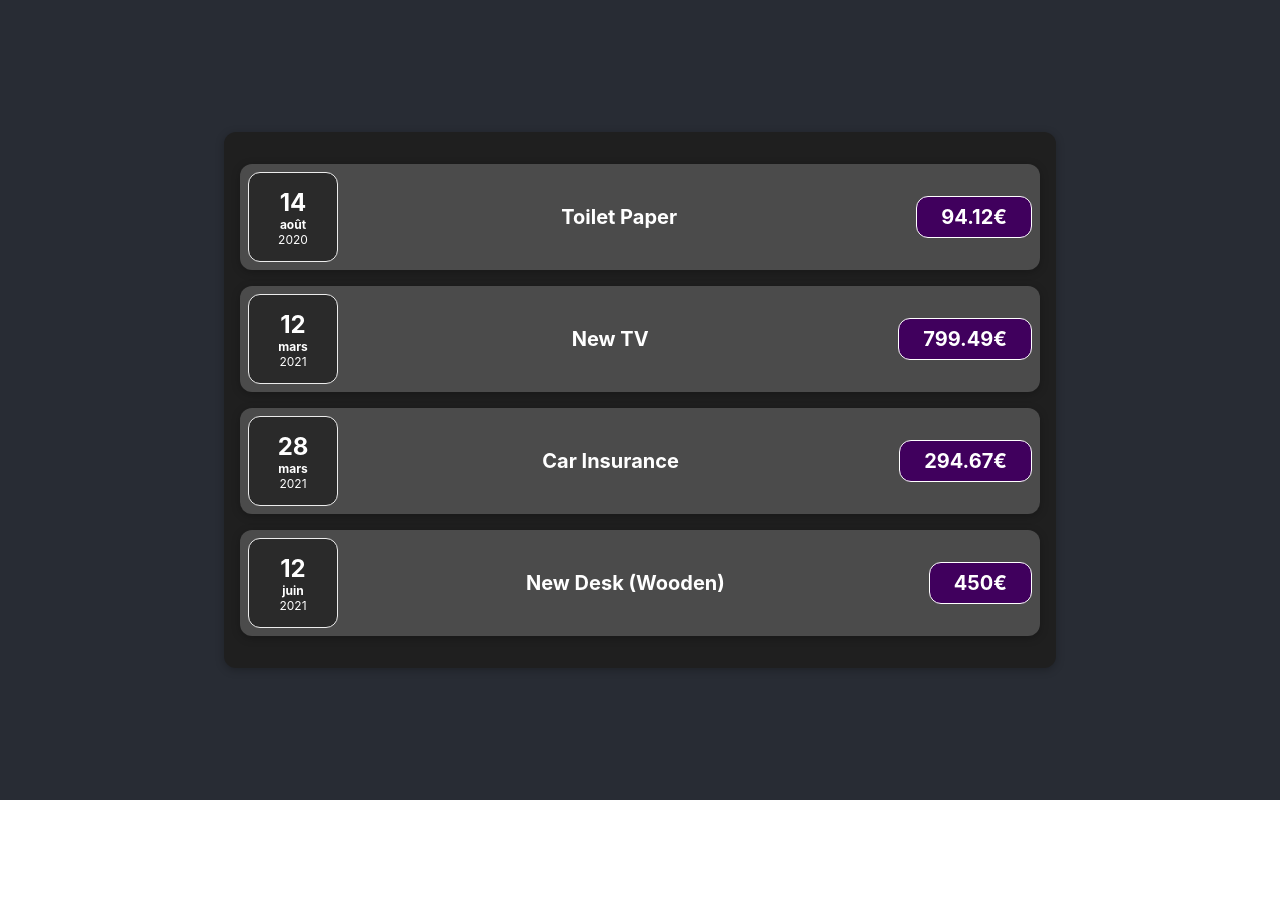
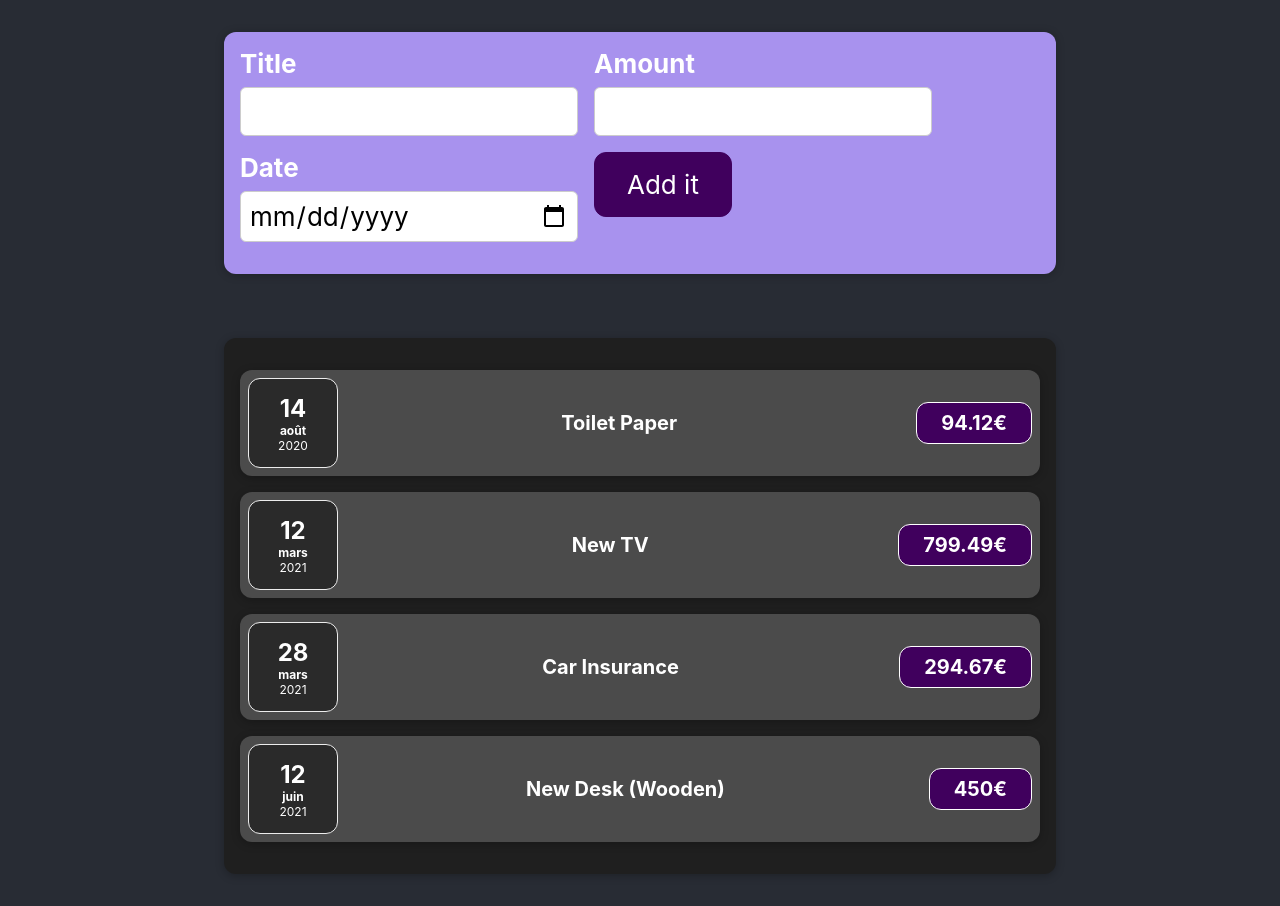
Before and after one commit to daaa57150/-React-The-Complete-Guide-2023-in-typescript, a React (Create React App) app in the folder section3/: page / in a window 1280 px wide. Before the commit the page ends 800 px from the top, so only its background shows below. Built offline with nearby package versions, Linux system fonts and the light colour scheme.

Commit message:
Section 5 - 75: Using one state instead + added debugging for VSCode

```diff
--- a/section3/package.json
+++ b/section3/package.json
@@ -33,7 +33,9 @@
     "start": "cross-env BROWSER=none craco start",
     "build": "craco build",
     "test": "craco test",
-    "eject": "craco eject"
+    "eject": "craco eject",
+
+    "launch": "craco start"
   },
   "eslintConfig": {
     "extends": [
--- a/section3/src/App.tsx
+++ b/section3/src/App.tsx
@@ -2,6 +2,7 @@ import { Expense } from '@models/expense';
 import ExpenseList from '@components/expenses/ExpenseList';
 
 import './App.scss';
+import NewExpense from '@components/new-expense/NewExpense';
 
 function App() {
 
@@ -31,7 +32,7 @@ function App() {
   return (
     <div className="App">
       <header className="App-header">
-        {/* <p>{ _.lowerCase('TEST') }</p> */}
+        <NewExpense />
         <ExpenseList expenses={expenses} />
       </header>
     </div>
--- a/section3/src/components/expenses/ExpenseItem.tsx
+++ b/section3/src/components/expenses/ExpenseItem.tsx
@@ -9,7 +9,7 @@ interface ExpenseItemProps {
   expense: Expense;
 }
 
-function ExpenseItem({ expense }: ExpenseItemProps) {
+export default function ExpenseItem({ expense }: ExpenseItemProps) {
 
   return (
     <Card className="expense-item">
@@ -21,5 +21,3 @@ function ExpenseItem({ expense }: ExpenseItemProps) {
     </Card>
   );
 }
-
-export default ExpenseItem;
--- a/section3/src/components/expenses/ExpenseList.tsx
+++ b/section3/src/components/expenses/ExpenseList.tsx
@@ -13,7 +13,7 @@ interface ExpenseListProps{
 export default function ExpenseList({ expenses }: ExpenseListProps) {
   return (
     <Card className="expenses">
-      { expenses.map(expense => <ExpenseItem expense={expense} />) }
+      { expenses.map(expense => <ExpenseItem expense={expense} key={expense.id} />) }
     </Card>
   );
 }
--- /dev/null
+++ b/section3/src/components/new-expense/ExpenseForm.css
@@ -0,0 +1,26 @@
+.new-expense__controls {
+  display: flex;
+  flex-wrap: wrap;
+  gap: 1rem;
+  margin-bottom: 1rem;
+  text-align: left;
+}
+
+.new-expense__control label {
+  font-weight: bold;
+  margin-bottom: 0.5rem;
+  display: block;
+}
+
+.new-expense__control input {
+  font: inherit;
+  padding: 0.5rem;
+  border-radius: 6px;
+  border: 1px solid #ccc;
+  width: 20rem;
+  max-width: 100%;
+}
+
+.new-expense__actions {
+  text-align: right;
+}
--- /dev/null
+++ b/section3/src/components/new-expense/ExpenseForm.tsx
@@ -0,0 +1,57 @@
+import { useState } from 'react';
+import './ExpenseForm.css';
+import _ from 'lodash';
+
+interface ExpenseFormProps {
+
+}
+
+interface NewExpense {
+  title?: string,
+  date?: Date,
+  amount?: number
+}
+
+export default function ExpenseForm(props: ExpenseFormProps) {
+  const [newExpense, setNewExpense] = useState<NewExpense>();
+
+  function mergeNewExpense(slice: Partial<NewExpense>): void {
+    const newValue: NewExpense = _.merge(newExpense, slice);
+    setNewExpense(newValue);
+  }
+
+  const titleChangedHandler = (event: React.ChangeEvent<HTMLInputElement>) => {
+    console.log('title:', event.target.value);
+    mergeNewExpense({ title: event.target.value });
+  }
+
+  const amountChangedHandler = (event: React.ChangeEvent<HTMLInputElement>) => mergeNewExpense({ amount: event.target.valueAsNumber });
+  const dateChangedHandler = (event: React.ChangeEvent<HTMLInputElement>) => mergeNewExpense({ date: new Date(event.target.value) });
+
+
+  return (
+    <form>
+      <div className="new-expense__controls">
+
+        <div className="new-expense__control">
+          <label htmlFor="title">Title</label>
+          <input id='title' type="text" onChange={titleChangedHandler}></input>
+        </div>
+
+        <div className="new-expense__control">
+          <label htmlFor="amount">Amount</label>
+          <input id='amount' type="number" min="0.01" step="0.01" onChange={amountChangedHandler}></input>
+        </div>
+
+        <div className="new-expense__control">
+          <label htmlFor="date">Date</label>
+          <input id='date' type="date" min="2019-01-01" max="2022-12-31" onChange={dateChangedHandler}></input>
+        </div>
+
+        <div className="new-expense__actions">
+          <button type='submit'>Add it</button>
+        </div>
+      </div>
+    </form>
+  );
+}
--- /dev/null
+++ b/section3/src/components/new-expense/NewExpense.css
@@ -0,0 +1,38 @@
+.new-expense {
+  background-color: #a892ee;
+  padding: 1rem;
+  margin: 2rem auto;
+  width: 50rem;
+  max-width: 95%;
+  border-radius: 12px;
+  text-align: center;
+  box-shadow: 0 1px 8px rgba(0, 0, 0, 0.25);
+}
+
+.new-expense button {
+  font: inherit;
+  cursor: pointer;
+  padding: 1rem 2rem;
+  border: 1px solid #40005d;
+  background-color: #40005d;
+  color: white;
+  border-radius: 12px;
+  margin-right: 1rem;
+}
+
+.new-expense button:hover,
+.new-expense button:active {
+  background-color: #510674;
+  border-color: #510674;
+}
+
+.new-expense button.alternative {
+  color: #220131;
+  border-color: transparent;
+  background-color: transparent;
+}
+
+.new-expense button.alternative:hover,
+.new-expense button.alternative:active {
+  background-color: #ddb3f8;
+}
--- /dev/null
+++ b/section3/src/components/new-expense/NewExpense.tsx
@@ -0,0 +1,15 @@
+
+import ExpenseForm from './ExpenseForm'
+import './NewExpense.css'
+
+interface NewExpenseProps {
+
+}
+
+export default function NewExpense(props: NewExpenseProps) {
+  return (
+    <div className="new-expense">
+      <ExpenseForm></ExpenseForm>
+    </div>
+  )
+}
```
Also changed, not shown: 2 other files (tests, documents, lock files or other folders).
